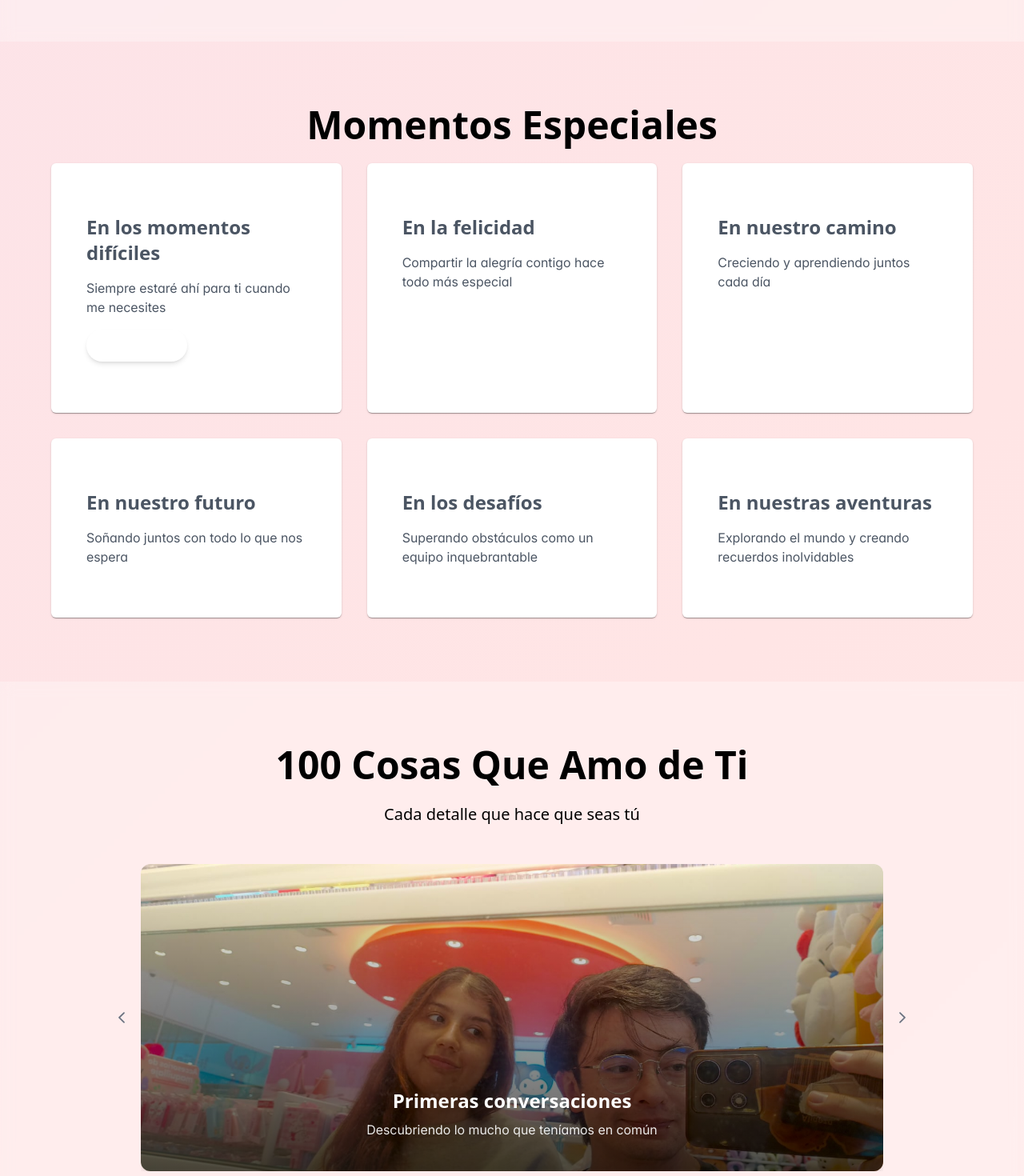
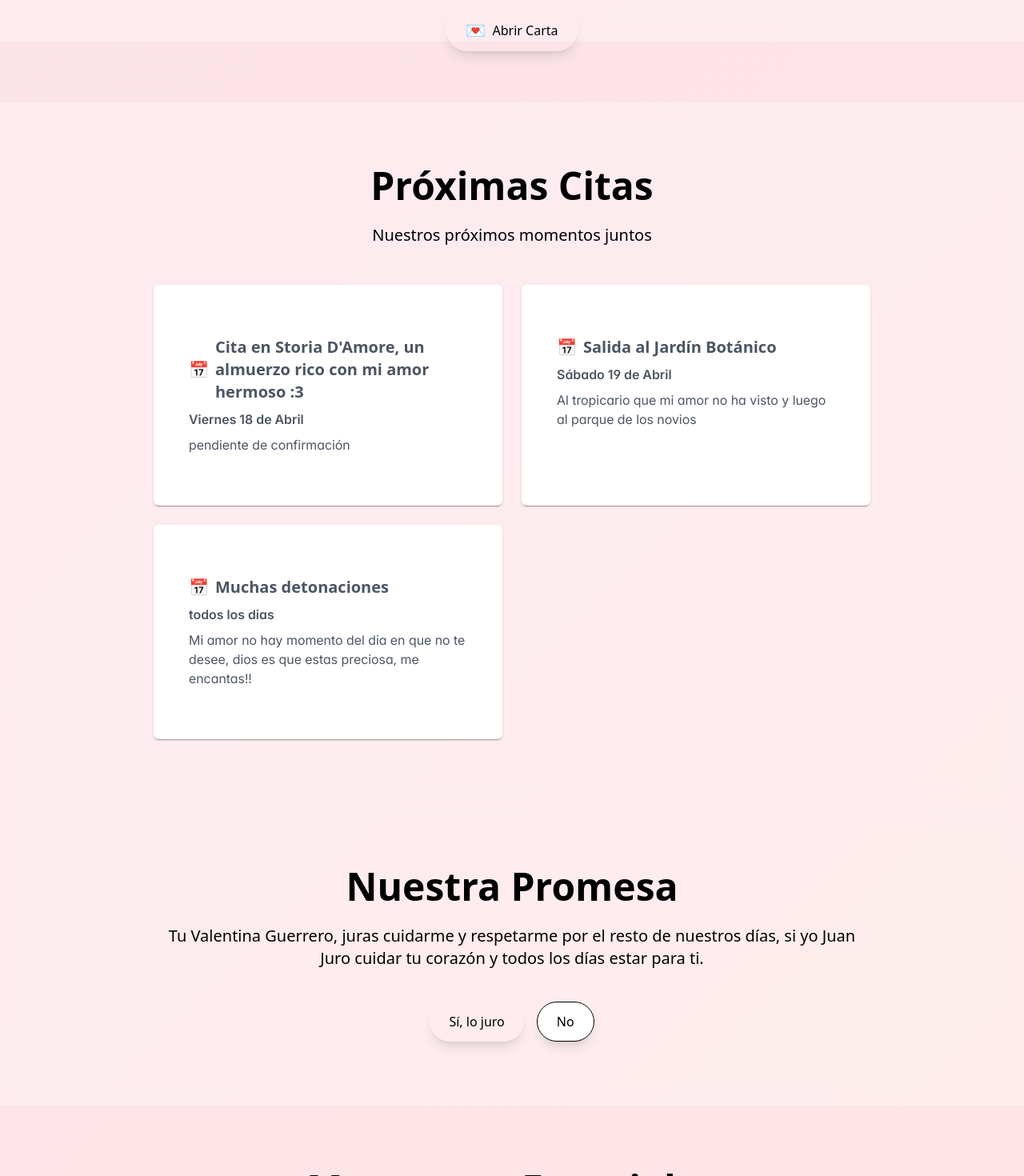
Before and after one commit to jdsalasca/my-love, a React (Vite) app: page / in a window 1280 px wide. Shown: the part 1100-2570 px from the top of the page at 80% size. Built offline with nearby package versions, Linux system fonts and the light colour scheme.

Commit message:
feat(details) improving general details

```diff
--- a/src/App.tsx
+++ b/src/App.tsx
@@ -8,6 +8,8 @@ import AnniversaryCountdown from './components/AnniversaryCountdown';
 import BackgroundMusic from './components/BackgroundMusic';
 import LoveLetter from './components/LoveLetter';
 import Contact from './components/Contact';
+import WhatsNew from './components/WhatsNew';
+import Promise from './components/Promise';
 
 function App() {
   const [t] = useState(() => es);
@@ -65,8 +67,14 @@ function App() {
         </div>
       </section>
 
-      {/* Love Letter (moved to appear after countdown) */}
+      {/* Love Letter (positioned after countdown) */}
       <LoveLetter t={t} />
+
+      {/* What's New Section */}
+      <WhatsNew t={t} />
+
+      {/* Promise Section */}
+      <Promise t={t} />
 
       {/* Contact Section */}
       <Contact t={t} />
--- a/src/components/BackgroundMusic.tsx
+++ b/src/components/BackgroundMusic.tsx
@@ -6,7 +6,7 @@ interface BackgroundMusicProps {
 }
 
 const BackgroundMusic: React.FC<BackgroundMusicProps> = ({ t }) => {
-  const [isPlaying, setIsPlaying] = useState(true);
+  const [isPlaying, setIsPlaying] = useState(false);
   const [currentSongIndex, setCurrentSongIndex] = useState(0);
   const audioRef = useRef<HTMLAudioElement>(null);
 
@@ -27,8 +27,18 @@ const BackgroundMusic: React.FC<BackgroundMusicProps> = ({ t }) => {
 
       audioRef.current.addEventListener('ended', handleSongEnd);
 
-      // Cleanup event listener
+      // Start playing after 2 seconds
+      const timer = setTimeout(() => {
+        if (audioRef.current) {
+          audioRef.current.play()
+            .then(() => setIsPlaying(true))
+            .catch(e => console.error("Error playing audio:", e));
+        }
+      }, 2000);
+
+      // Cleanup event listener and timer
       return () => {
+        clearTimeout(timer);
         if (audioRef.current) {
           audioRef.current.removeEventListener('ended', handleSongEnd);
         }
--- a/src/components/Contact.tsx
+++ b/src/components/Contact.tsx
@@ -29,7 +29,7 @@ const Contact: React.FC<ContactProps> = ({ t }) => {
             <p className="text-love-dark mb-4">{t.contact.pain.description}</p>
             <a
               href={`tel:${t.contact.pain.phone}`}
-              className="love-button inline-block"
+              className="love-button inline-block text-black"
             >
               {t.contact.pain.phone}
             </a>
@@ -72,17 +72,7 @@ const Contact: React.FC<ContactProps> = ({ t }) => {
           </Card>
         </motion.div>
 
-        <motion.div
-          initial={{ opacity: 0, y: 20 }}
-          whileInView={{ opacity: 1, y: 0 }}
-          viewport={{ once: true }}
-          transition={{ duration: 0.5, delay: 0.5 }}
-        >
-          <Card className="love-card">
-            <h3 className="text-2xl font-bold text-love-accent mb-4">{t.contact.challenges.title}</h3>
-            <p className="text-love-dark">{t.contact.challenges.description}</p>
-          </Card>
-        </motion.div>
+
 
         <motion.div
           initial={{ opacity: 0, y: 20 }}
--- a/src/components/LoveLetter.tsx
+++ b/src/components/LoveLetter.tsx
@@ -1,5 +1,5 @@
 import React, { useState } from 'react';
-import { motion } from 'framer-motion';
+import { motion, AnimatePresence } from 'framer-motion';
 import { Dialog } from 'primereact/dialog';
 
 interface LoveLetterProps {
@@ -19,15 +19,17 @@ const LoveLetter: React.FC<LoveLetterProps> = ({ t }) => {
 
   return (
     <>
+      <div className="flex justify-center -mt-10 mb-16 relative z-20">
         <motion.button
-        className="bg-love-accent text-white px-4 py-2 rounded-full shadow-lg flex items-center justify-center absolute top-4 right-4 z-10"
+          className="bg-love-accent text-white px-6 py-3 rounded-full shadow-lg flex items-center justify-center"
           whileHover={{ scale: 1.1 }}
           whileTap={{ scale: 0.9 }}
           onClick={openLetter}
         >
-        <span className="mr-2">💌</span>
-        <span>{t.loveLetter.open}</span>
+          <span className="text-xl mr-2">💌</span>
+          <span className="text-black">{t.loveLetter.open}</span>
         </motion.button>
+      </div>
 
       <Dialog
         visible={isOpen}
@@ -54,9 +56,9 @@ const LoveLetter: React.FC<LoveLetterProps> = ({ t }) => {
           </div>
         }
         footer={
-          <div className="flex justify-center">
+          <div className="flex justify-center ">
             <motion.button
-              className="bg-love-accent text-white px-4 py-2 rounded-full shadow-lg"
+              className="bg-love-accent text-white px-4 py-2 rounded-full shadow-lg text-black"
               whileHover={{ scale: 1.05 }}
               whileTap={{ scale: 0.95 }}
               onClick={closeLetter}
--- /dev/null
+++ b/src/components/Promise.tsx
@@ -0,0 +1,155 @@
+import React, { useState } from 'react';
+import { motion } from 'framer-motion';
+import { Dialog } from 'primereact/dialog';
+
+interface PromiseProps {
+  t: any;
+}
+
+const Promise: React.FC<PromiseProps> = ({ t }) => {
+  const [showModal, setShowModal] = useState(false);
+  const [answered, setAnswered] = useState(false);
+  const [answer, setAnswer] = useState<boolean | null>(null);
+
+  const handleYes = () => {
+    setAnswer(true);
+    setAnswered(true);
+    setShowModal(true);
+  };
+
+  const handleNo = () => {
+    setAnswer(false);
+    setAnswered(true);
+  };
+
+  const closeModal = () => {
+    setShowModal(false);
+  };
+
+  return (
+    <section className="py-20 px-4 bg-white/30 backdrop-blur-sm">
+      <motion.h2
+        className="section-title"
+        initial={{ opacity: 0 }}
+        whileInView={{ opacity: 1 }}
+        viewport={{ once: true }}
+      >
+        {t.promise.title}
+      </motion.h2>
+
+      <div className="max-w-4xl mx-auto text-center">
+        <motion.p
+          className="text-xl text-love-dark/80 mb-10"
+          initial={{ opacity: 0 }}
+          whileInView={{ opacity: 1 }}
+          viewport={{ once: true }}
+          transition={{ delay: 0.2 }}
+        >
+          {t.promise.text}
+        </motion.p>
+
+        {!answered ? (
+          <div className="flex justify-center gap-4  text-black">
+            <motion.button
+              className="bg-love-accent px-6 py-3 rounded-full shadow-lg text-black"
+              whileHover={{ scale: 1.05 }}
+              whileTap={{ scale: 0.95 }}
+              onClick={handleYes}
+            >
+              {t.promise.yesButton}
+            </motion.button>
+
+            <motion.button
+              className="bg-white text-love-dark px-6 py-3 rounded-full shadow-lg border border-love-dark/20 text-black"
+              whileHover={{ scale: 1.05 }}
+              whileTap={{ scale: 0.95 }}
+              onClick={handleNo}
+            >
+              {t.promise.noButton}
+            </motion.button>
+          </div>
+        ) : (
+          <div className="flex justify-center text-7xl">
+            {answer ? (
+              <motion.div
+                initial={{ scale: 0 }}
+                animate={{ scale: 1, rotate: [0, 10, -10, 0] }}
+                transition={{ duration: 0.5 }}
+              >
+                ❤️
+              </motion.div>
+            ) : (
+              <motion.div
+                initial={{ scale: 0 }}
+                animate={{ scale: 1 }}
+                transition={{ duration: 0.5 }}
+              >
+                😢
+              </motion.div>
+            )}
+          </div>
+        )}
+      </div>
+
+      <Dialog
+        visible={showModal}
+        onHide={closeModal}
+        draggable={false}
+        resizable={false}
+        className="love-modal"
+        header={
+          <div className="flex items-center justify-center">
+            <motion.div
+              animate={{
+                scale: [1, 1.2, 1],
+              }}
+              transition={{
+                duration: 1.5,
+                repeat: Infinity,
+                repeatType: "reverse",
+              }}
+              className="text-3xl mr-2"
+            >
+              ❤️
+            </motion.div>
+            <h2 className="text-love-accent font-bold text-xl">{t.promise.modalTitle}</h2>
+          </div>
+        }
+        footer={
+          <div className="flex justify-center">
+            <motion.button
+              className="bg-love-accent px-4 py-2 rounded-full shadow-lg text-black"
+              whileHover={{ scale: 1.05 }}
+              whileTap={{ scale: 0.95 }}
+              onClick={closeModal}
+            >
+              {t.promise.modalClose}
+            </motion.button>
+          </div>
+        }
+      >
+        <div className="p-4 text-center text-black">
+          <p className="text-love-dark leading-relaxed">{t.promise.modalText}</p>
+          <div className="flex justify-center mt-4">
+            <motion.div
+              className="text-4xl text-black"
+              animate={{
+                scale: [1, 1.1, 1],
+                rotate: [0, 5, -5, 0],
+              }}
+              transition={{
+                duration: 2,
+                repeat: Infinity,
+                repeatType: "reverse",
+              }}
+            >
+              ❤️
+            </motion.div>
+          </div>
+        </div>
+      </Dialog>
+    </section>
+  );
+};
+
+export default Promise;
--- /dev/null
+++ b/src/components/WhatsNew.tsx
@@ -0,0 +1,62 @@
+import React from 'react';
+import { motion } from 'framer-motion';
+import { Card } from 'primereact/card';
+
+interface WhatsNewProps {
+  t: any;
+}
+
+interface Event {
+  title: string;
+  date: string;
+  description: string;
+}
+
+const WhatsNew: React.FC<WhatsNewProps> = ({ t }) => {
+  return (
+    <section className="py-20 px-4 bg-white/30 backdrop-blur-sm">
+      <motion.h2
+        className="section-title"
+        initial={{ opacity: 0 }}
+        whileInView={{ opacity: 1 }}
+        viewport={{ once: true }}
+      >
+        {t.whatsNew.title}
+      </motion.h2>
+      <motion.p
+        className="section-subtitle"
+        initial={{ opacity: 0 }}
+        whileInView={{ opacity: 1 }}
+        viewport={{ once: true }}
+        transition={{ delay: 0.2 }}
+      >
+        {t.whatsNew.subtitle}
+      </motion.p>
+
+      <div className="max-w-4xl mx-auto mt-10">
+        <div className="grid grid-cols-1 md:grid-cols-2 gap-6">
+          {t.whatsNew.events.map((event: Event, index: number) => (
+            <motion.div
+              key={index}
+              initial={{ opacity: 0, y: 20 }}
+              whileInView={{ opacity: 1, y: 0 }}
+              viewport={{ once: true }}
+              transition={{ duration: 0.5, delay: index * 0.1 }}
+            >
+              <Card className="love-card h-full">
+                <div className="flex items-center mb-2">
+                  <span className="text-xl mr-2">📅</span>
+                  <h3 className="text-xl font-bold text-love-accent">{event.title}</h3>
+                </div>
+                <p className="text-love-dark/80 font-semibold mb-2">{event.date}</p>
+                <p className="text-love-dark/70">{event.description}</p>
+              </Card>
+            </motion.div>
+          ))}
+        </div>
+      </div>
+    </section>
+  );
+};
+
+export default WhatsNew;
--- a/src/locales/es.ts
+++ b/src/locales/es.ts
@@ -37,8 +37,42 @@ export const es = {
 
   // Sección de 100 Cosas
   things: {
-    title: "100 Cosas Que Amo de Ti",
-    subtitle: "Cada detalle que hace que seas tú"
+    title: "Momentos especiales",
+    subtitle: "Como recuerdo cada momento"
+  },
+
+  // Novedades
+  whatsNew: {
+    title: "Próximas Citas",
+    subtitle: "Nuestros próximos momentos juntos",
+    events: [
+      {
+        title: "Cita en Storia D'Amore, un almuerzo rico con mi amor hermoso :3",
+        date: "Viernes 18 de Abril",
+        description: "pendiente de confirmación"
+      },
+      {
+        title: "Salida al Jardín Botánico",
+        date: "Sábado 19 de Abril",
+        description: "Al tropicario que mi amor no ha visto  y luego al parque de los novios"
+      },
+      {
+        title: "Muchas detonaciones",
+        date: "todos los dias",
+        description: "Mi amor no hay momento del dia en que no te desee, dios es que estas preciosa, me encantas!!"
+      }
+    ]
+  },
+
+  // Promesa
+  promise: {
+    title: "Nuestra Promesa",
+    text: "Tu Valentina Guerrero, juras cuidarme y respetarme por el resto de nuestros días, si yo Juan Juro cuidar tu corazón y todos los días estar para ti. ",
+    yesButton: "Sí, lo juro",
+    noButton: "No",
+    modalTitle: "Pos ya lo hago mi amorrrrr!",
+    modalText: "Por favor envíame un screenshot de esto porque aún no he implementado persistencia <3, te amo mi vida",
+    modalClose: "Cerrar"
   },
 
   // Fechas y tiempo
@@ -61,8 +95,8 @@ export const es = {
 
   // Carta de amor
   loveLetter: {
-    title: "Mi amada Valentina",
-    content: "Cuando estoy contigo siento que todos mis problemas desaparecen, siento que estoy en mi lugar en paz, me gusta verte, me gusta sentirme, me gusta olerte, me gusta cuando me besas y me gusta besarte, si pudiera estar en un lugar siempre ese lugar seria contigo, eres parte de mi familia, eres mi luz de cada dia, mi buenos dias y mi buenas noches, mi orgullo y mi fortaleza, te propongo un trato, que tal si hacemos una fortaleza juntos para protegernos de todo, que tal si me cuidas y yo prometo cuidarte, te amo mi vida, haces mi vida muchisisimo mas especial, me siento muy orgulloso de ti",
+    title: "Mi hermosa tilina",
+    content: "Cuando estamos juntos acostados, abrazandote siento mucha calma , siento como dejo de pensar en mis problemas cuando veo tu carita linda, siento que estoy en mi lugar en paz, me gusta verte, me gusta sentirte, me gusta olerte,me gusta que me escribas y escribirte, me gusta cuando me besas y me gusta besarte, si pudiera estar en cualquier lugar, lo haria si ese lugar es contigo, eres mi luz de cada dia, mi buenos dias y mi buenas noches, mi orgullo y mi amor, te amo mi vida, haces mi vida mucho mas especial, me gusta verte esforzandote cada dia, me gusta verte estudiando, me gusta verte riendo, me gusta cuando me escribes, cuando me envias videos, todos esos son mis momentos de alegria, me haces mucho mas feliz mi amor",
     open: "Abrir Carta",
     close: "Cerrar"
   },
@@ -76,13 +110,12 @@ export const es = {
   // Carrusel
   carousel: {
     phases: [
-      { title: "Primer encuentro", description: "El momento en que nuestras miradas se cruzaron", image: "/images/primer-dia-novios.jpg" },
-      { title: "Primeras conversaciones", description: "Descubriendo lo mucho que teníamos en común", image: "/images/salida-miniso.jpg" },
-      { title: "Primer beso", description: "Un momento mágico que nunca olvidaré", image: "/images/dibujando-amor.jpg" },
-      { title: "Oficialmente juntos", description: "El comienzo de nuestra historia de amor", image: "/images/salida-pelicula.jpg" },
-      { title: "Nuestras primeras aventuras", description: "Explorando el mundo juntos", image: "/images/salida-villadeleyva.jpg" },
-      { title: "Superando desafíos", description: "Creciendo más fuertes cada día", image: "/images/paseo-caminata.jpg" },
-      { title: "Construyendo sueños", description: "Planeando nuestro futuro juntos", image: "/images/salida-villadeleyva-lindos.jpg" }
+      { title: "Primeras conversaciones", description: "Descubriendo lo mucho que teníamos en común, cuando programamos juntos o cuando instalamos Stardew Valley, tambien fue las primeras veces que te vi y me puse muy nervioso", image: "/images/salida-miniso.jpg" },
+      { title: "Primer beso", description: "Acompañados de Billy y Molly, tenia muchos nervios, queria saber si sentias lo mismo que yo", image: "/images/nutrias.jpg" },
+      { title: "Oficialmente juntos", description: "Me vestí como pense que mas te gustaría y pense por muchos dias sobre cual seria el mejor momento para pedirte que fueras mi novia :3", image: "/images/primer-dia-novios.jpg" },
+      { title: "Nuestras primeras aventuras", description: "Explorando el mundo juntos, llevandote de la mano y hablando de todo los que nos rodea", image: "/images/salida-villadeleyva.jpg" },
+      { title: "Superando desafíos", description: "Creciendo más fuertes cada día, acompañandonos en nuestros momentos de superación y crecimiento <3", image: "/images/paseo-caminata.jpg" },
+      { title: "Construyendo sueños", description: "Siempre estoy pensado: y que tal si vivimos juntos en Bogota y que tal si vivmos juntos al lado del boulevard, siempre estas en mis pensamientos sobre el mañana, eres mi guerrera hermosa y valiente, amo que me ames y me des detalles mi amor, lo amo!!!", image: "/images/salida-villadeleyva-lindos.jpg" }
     ]
   }
 };
```
Also changed, not shown: public/images/nutrias.jpg (added), 1 other file (tests, documents, lock files or other folders). Lines whose indentation alone changed are shown as unchanged.
